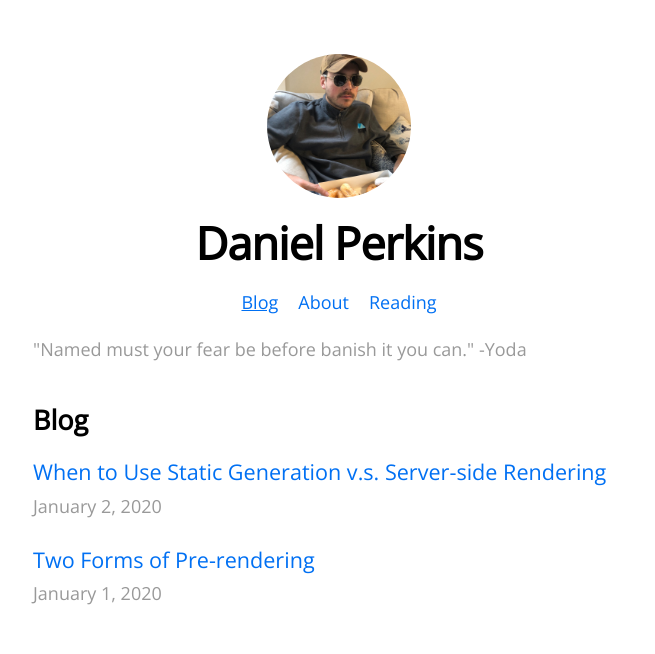
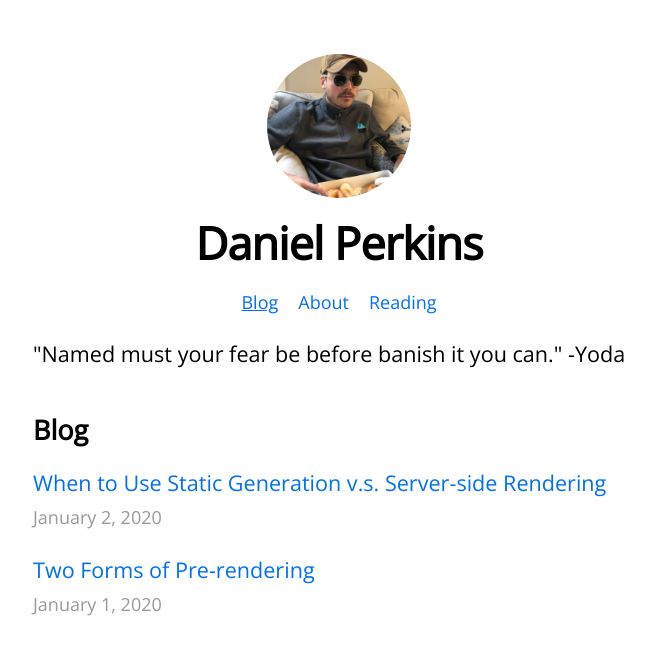
Before and after one commit to danielperkinsii/blog, a Next.js app in the folder nextjs-blog/: page / in a window 1280 px wide. Shown: the top 654 px of the page, without its empty margins (301-956 px from the left). Built offline with nearby package versions, Linux system fonts and the light colour scheme.

Commit message:
style change

```diff
--- a/nextjs-blog/pages/index.js
+++ b/nextjs-blog/pages/index.js
@@ -22,7 +22,7 @@ export default function Home({ allPostsData }) {
         <link rel="icon" href="/favicon.ico" />
       </Head>
       <section>
-        <p className={utilStyles.lightText}>{ quote }</p>
+        <p className={utilStyles.headingMd}>{quote}</p>
       </section>
       <section className={`${utilStyles.headingMd} ${utilStyles.padding1px}`}>
         <h2 className={utilStyles.headingLg}>Blog</h2>
```
